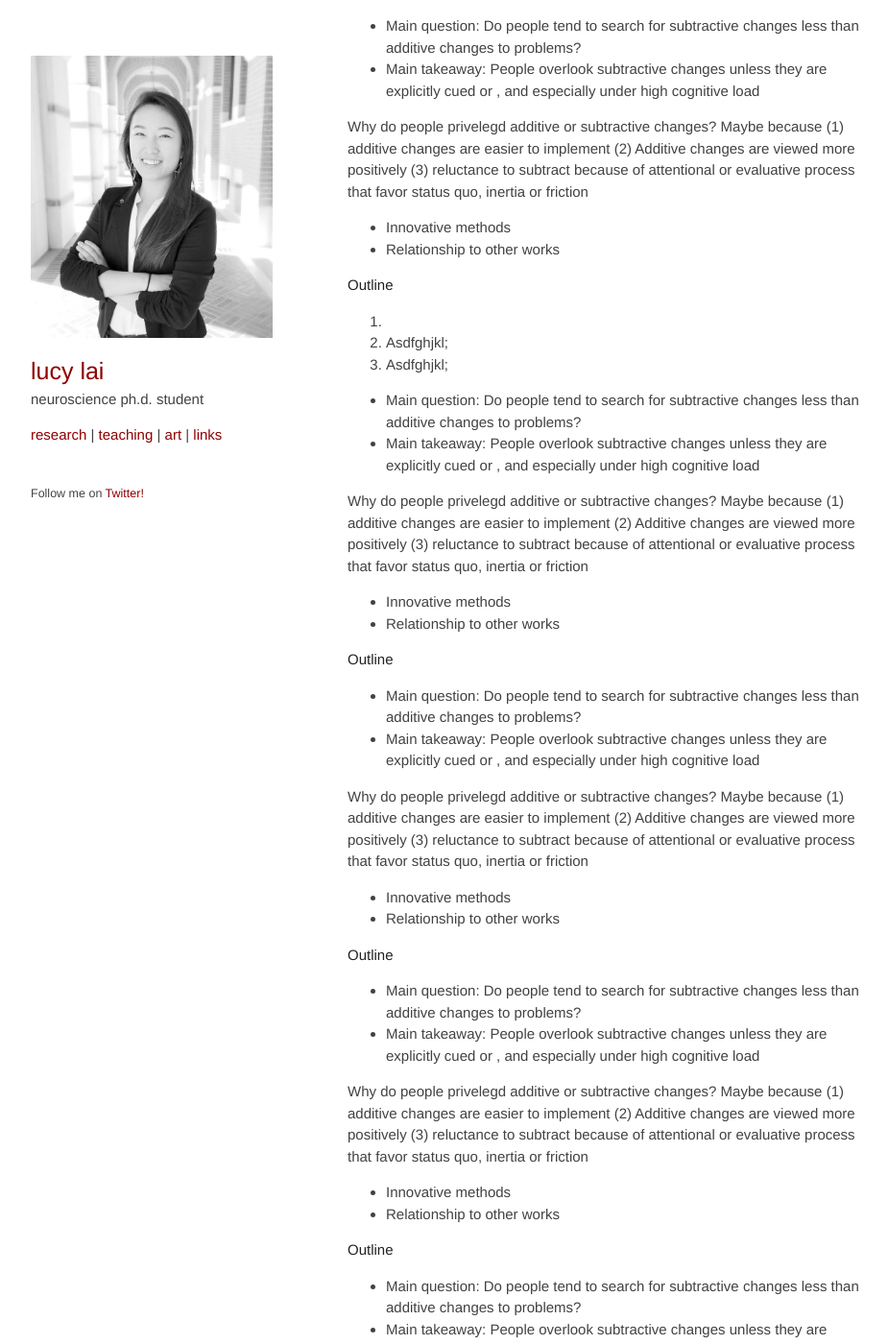
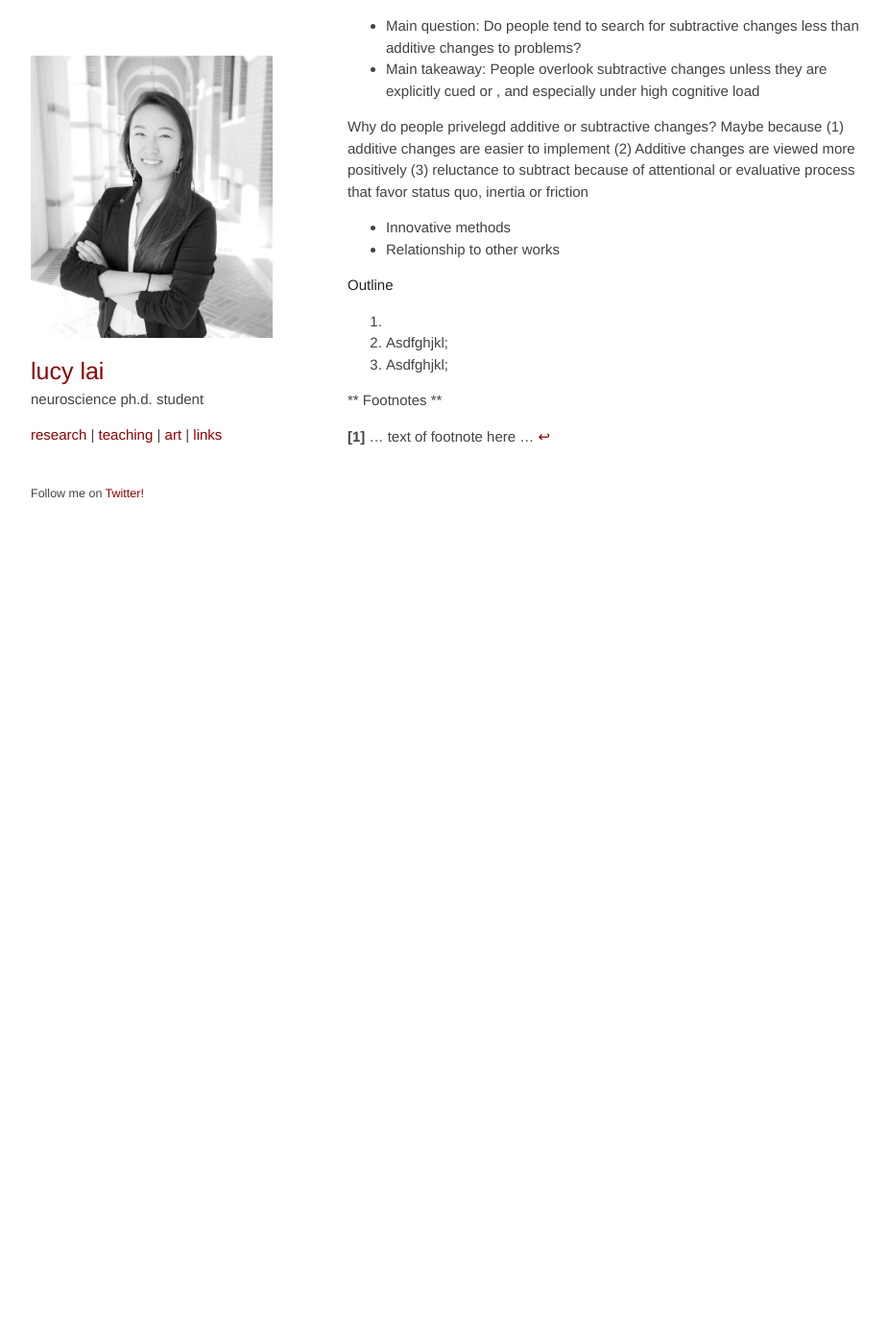
Before and after one commit to lucylai96/lucylai96.github.io, a Jekyll site: the page built from papers/adams2021.md, in a window 1280 px wide and 1400 px high, scrolled down 270 px. Shown: the whole window at 96% size, without its empty margins (168-1093 px from the left). Built offline with Jekyll 4.4.1, drawn with Linux system fonts in a browser that asks for light colours; our own code applies the rules of GitHub Pages for plain Markdown files; after the commit the page ends 900 px from its top, so only the background shows below that; some of the changed text lies outside the part shown.

Commit message:
Update adams2021.md

```diff
--- a/papers/adams2021.md
+++ b/papers/adams2021.md
@@ -22,71 +22,6 @@ Why do people privelegd additive or subtractive changes? Maybe because (1) addit
 2. Asdfghjkl;
 3. Asdfghjkl;
 
-
-- Main question: Do people tend to search for subtractive changes less than additive changes to problems?
-- Main takeaway: People overlook subtractive changes unless they are explicitly cued or , and especially under high cognitive load
-
-Why do people privelegd additive or subtractive changes? Maybe because (1) additive changes are easier to implement (2) Additive changes are viewed more positively (3) reluctance to subtract because of attentional or evaluative process that favor status quo, inertia or friction
-- Innovative methods
-- Relationship to other works
-
-**Outline**
-- Main question: Do people tend to search for subtractive changes less than additive changes to problems?
-- Main takeaway: People overlook subtractive changes unless they are explicitly cued or , and especially under high cognitive load
-
-Why do people privelegd additive or subtractive changes? Maybe because (1) additive changes are easier to implement (2) Additive changes are viewed more positively (3) reluctance to subtract because of attentional or evaluative process that favor status quo, inertia or friction
-- Innovative methods
-- Relationship to other works
-
-**Outline**
-- Main question: Do people tend to search for subtractive changes less than additive changes to problems?
-- Main takeaway: People overlook subtractive changes unless they are explicitly cued or , and especially under high cognitive load
-
-Why do people privelegd additive or subtractive changes? Maybe because (1) additive changes are easier to implement (2) Additive changes are viewed more positively (3) reluctance to subtract because of attentional or evaluative process that favor status quo, inertia or friction
-- Innovative methods
-- Relationship to other works
-
-**Outline**
-- Main question: Do people tend to search for subtractive changes less than additive changes to problems?
-- Main takeaway: People overlook subtractive changes unless they are explicitly cued or , and especially under high cognitive load
-
-Why do people privelegd additive or subtractive changes? Maybe because (1) additive changes are easier to implement (2) Additive changes are viewed more positively (3) reluctance to subtract because of attentional or evaluative process that favor status quo, inertia or friction
-- Innovative methods
-- Relationship to other works
-
-**Outline**
-- Main question: Do people tend to search for subtractive changes less than additive changes to problems?
-- Main takeaway: People overlook subtractive changes unless they are explicitly cued or , and especially under high cognitive load
-
-Why do people privelegd additive or subtractive changes? Maybe because (1) additive changes are easier to implement (2) Additive changes are viewed more positively (3) reluctance to subtract because of attentional or evaluative process that favor status quo, inertia or friction
-- Innovative methods
-- Relationship to other works
-
-**Outline**
-- Main question: Do people tend to search for subtractive changes less than additive changes to problems?
-- Main takeaway: People overlook subtractive changes unless they are explicitly cued or , and especially under high cognitive load
-
-Why do people privelegd additive or subtractive changes? Maybe because (1) additive changes are easier to implement (2) Additive changes are viewed more positively (3) reluctance to subtract because of attentional or evaluative process that favor status quo, inertia or friction
-- Innovative methods
-- Relationship to other works
-
-**Outline**
-- Main question: Do people tend to search for subtractive changes less than additive changes to problems?
-- Main takeaway: People overlook subtractive changes unless they are explicitly cued or , and especially under high cognitive load
-
-Why do people privelegd additive or subtractive changes? Maybe because (1) additive changes are easier to implement (2) Additive changes are viewed more positively (3) reluctance to subtract because of attentional or evaluative process that favor status quo, inertia or friction
-- Innovative methods
-- Relationship to other works
-
-**Outline**
-- Main question: Do people tend to search for subtractive changes less than additive changes to problems?
-- Main takeaway: People overlook subtractive changes unless they are explicitly cued or , and especially under high cognitive load
-
-Why do people privelegd additive or subtractive changes? Maybe because (1) additive changes are easier to implement (2) Additive changes are viewed more positively (3) reluctance to subtract because of attentional or evaluative process that favor status quo, inertia or friction
-- Innovative methods
-- Relationship to other works
-
-**Outline**
-
+** Footnotes **
 
 <b id="f1">[1]</b> ... text of footnote here ... [↩](#a1)
```
